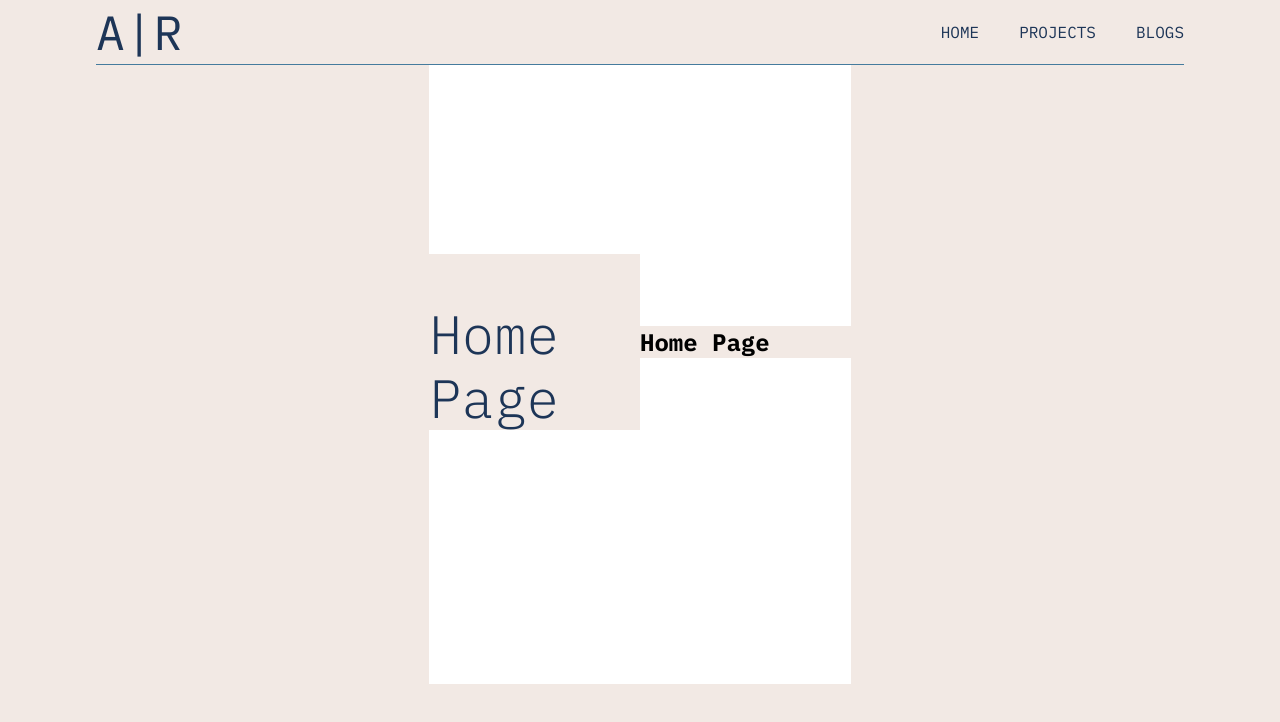
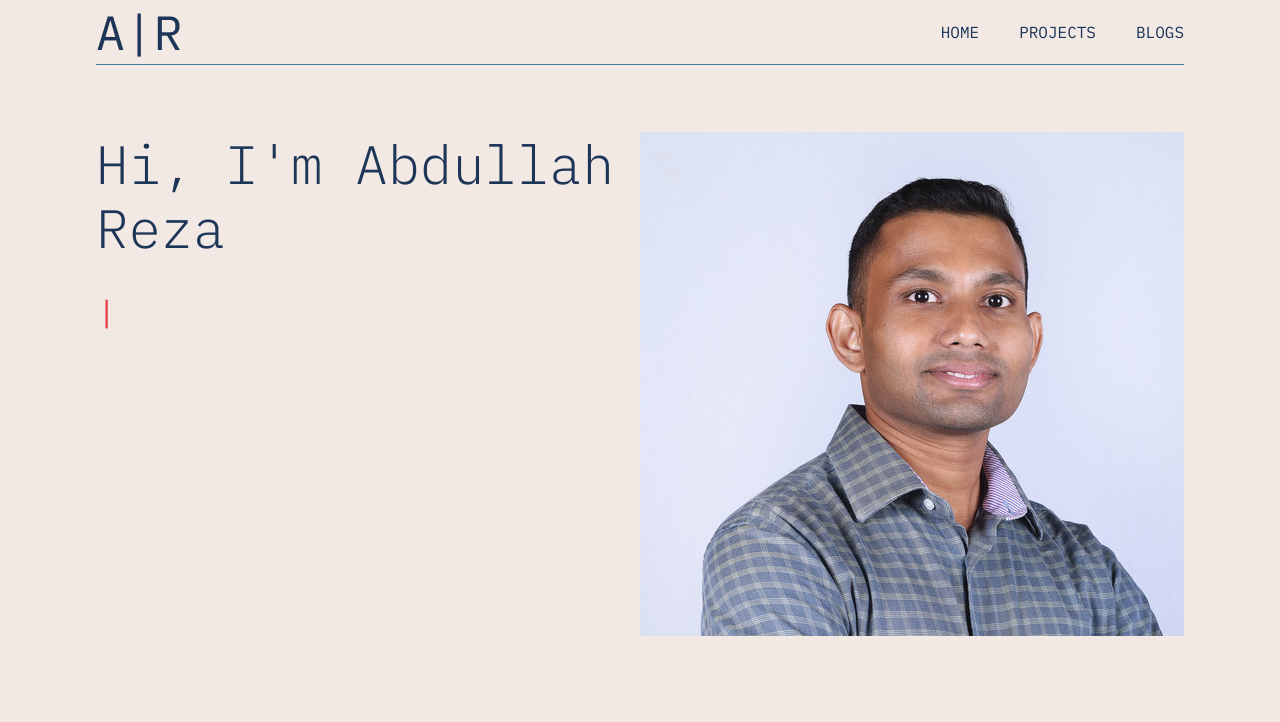
Before and after one commit to rezaabdullah/portfolio, a Gatsby site: page / in a window 1280 px wide. Built offline with nearby package versions, Linux system fonts and the light colour scheme; Gatsby itself is replaced by a stand-in of ours.

Commit message:
feat: Added typewriting effect

```diff
--- a/package.json
+++ b/package.json
@@ -30,6 +30,7 @@
     "react": "^17.0.1",
     "react-dom": "^17.0.1",
     "react-helmet": "^6.1.0",
-    "sass": "^1.43.3"
+    "sass": "^1.43.3",
+    "typewriter-effect": "^2.18.2"
   }
 }
--- a/src/components/layout.js
+++ b/src/components/layout.js
@@ -2,9 +2,13 @@ import * as React from "react"
 import { Container,
     Hero,
     Section_title,
-    Image_wrapper
+    Image_wrapper,
+    // typing_container,
+    // input_cursor
 } from "./ui/layout.module.scss"
 import Navbar from "./navbar"
+// import { StaticImage } from 'gatsby-plugin-image'
+import Typewriter from "typewriter-effect";
 
 const Layout = ({ pageTitle, children }) => {
     return (
@@ -13,12 +17,18 @@ const Layout = ({ pageTitle, children }) => {
             <main>
                 <section id={Hero}>
                     <div className={Section_title}>
-                        <h1>{pageTitle}</h1>
-                        {/* <h2>This is a random text</h2> */}
+                        <h1>Hi, I'm Abdullah Reza</h1>
+                        <h2>
+                            <Typewriter
+                                options={{
+                                    strings: ["Product Manager", "Data Scientist", "Mech. Engineer", "Philomath"],
+                                    autoStart: true,
+                                    loop: true
+                                }}
+                            />
+                        </h2>
                     </div>
-                    <div className={Image_wrapper}>
-                        <h1>{pageTitle}</h1>
-                    </div>
+                    <div className={Image_wrapper}></div>
                 </section>
             </main>
         </div>
--- a/src/components/ui/layout.module.scss
+++ b/src/components/ui/layout.module.scss
@@ -10,6 +10,8 @@
     text-decoration: none;
     font-family: "IBM Plex Mono", monospace;
     background-color: #f2e9e4;
+    font-size: 16px;
+    line-height: 22px;
 }
 
 .Container {
@@ -23,77 +25,100 @@
     align-items: center;
 }
 
+main {
+    width: 100%;
+    margin: auto;
+    display: flex;
+    flex-direction: column;
+}
+
 #Hero {
+    padding: 0;
+    height: 704px;
     display: flex;
-    background-color: white;
-    width: 100%;
-    margin: 0;
-    padding: 0;
-    align-items: center;
-    justify-content: space-between;
-    height: 684px;
+    flex-direction: row;
 
     .Section_title {
         flex-grow: 1;
-        color: #1d3557;
-        align-items: flex-start;
-        width: 100%;
+        width: 50%;
+        margin-top: 132px;
+        margin-bottom: 68px;
 
         h1 {
-            margin-top: 48px;
+            margin: 0;
             padding: 0;
+            color: #1d3557;
             font-size: 54px;
+            line-height: 64px;
             font-weight: 300;
-            line-height: 64px;
         }
 
         h2 {
-            padding: 48px;
+            margin: 0;
+            padding: 32px 0 0 0;
+            color: #457B9D;
             font-size: 32px;
             line-height: 40px;
             font-weight: 400;
-        }
-    }
 
-    .Image_wrapper {
-        width: 100%;
-        flex-grow: 1;
-    }
-}
+            span {
+                font-size: 32px;
+                line-height: 40px;
+                font-weight: 400;
+                color: #E63946;
+            }
 
-#Hero {
-    flex-grow: 1;
-    display: flex;
-    background-color: white;
-    width: 100%;
-    margin: 0;
-    padding: 0;
-    align-items: center;
-    justify-content: space-between;
-    height: 684px;
-
-    .Section_title {
-        flex-grow: 1;
-        color: #1d3557;
-        align-items: flex-start;
-
-        h1 {
-            margin-top: 48px;
-            padding: 0;
-            font-size: 54px;
-            font-weight: 300;
-            line-height: 64px;
+            p {
+                margin: 0;
+                padding-top: 16px;
+                font-size: 16px;
+                line-height: 28px;
+                color: #1D3557;
+            }
         }
 
-        h2 {
-            padding: 48px;
-            font-size: 32px;
-            line-height: 40px;
-            font-weight: 400;
-        }
+        // h2 {
+        //     margin: 0;
+        //     padding: 32px 0 0 0;
+        //     display: flex;
+        //     // justify-content: center;
+        //     align-items: center;
+        //     color: #457B9D;
+        //     font-size: 32px;
+        //     line-height: 40px;
+        //     font-weight: 400;
+
+        //     // @keyframes blink {
+        //     //     0% {opacity: 1;}
+        //     //     40% {opacity: 1;}
+        //     //     60% {opacity: 0;}
+        //     //     100% {opacity: 0;}
+        //     // }
+
+        //     // .input_cursor {
+        //     //     display: inline-block;
+        //     //     width: 2px;
+        //     //     height: 42px;
+        //     //     background-color: #E63946;
+        //     //     margin-left: 8px;
+        //     //     animation: blink .6s linear infinite alternate;
+        //     // }
+        // }
     }
 
     .Image_wrapper {
         flex-grow: 1;
+        align-items: flex-end;
+        width: 50%;
+        margin-top: 132px;
+        margin-bottom: 68px;
+        background-image: url("../../images/abdullah_reza.png");
+
+        // .imgProfile {
+        //     background-image: url("../../images/abdullah_reza.png");
+        //     position: relative;
+        //     height: 500px;
+        //     align-items: flex-end;
+        // }
     }
 }
```
Also changed, not shown: src/images/abdullah_reza.png (added), 1 other file.
